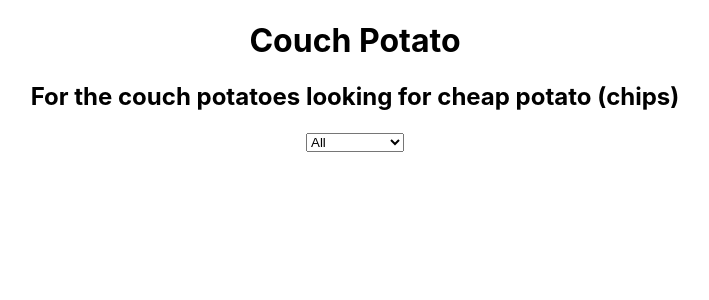
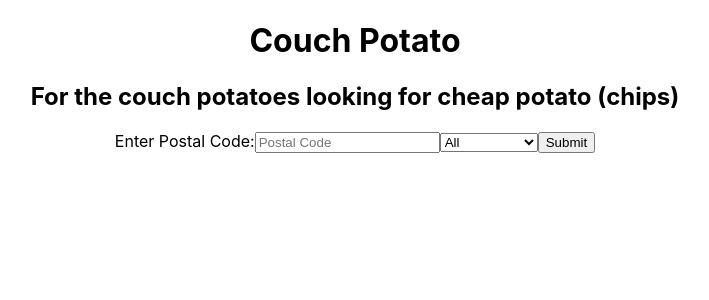
Before and after one commit to AndyHYNg/react-with-typescript, a React (Create React App) app: page / in a window 1280 px wide. Shown: the top 300 px of the page, without its empty margins (285-994 px from the left). Built offline with nearby package versions, Linux system fonts and the light colour scheme.

Commit message:
added strict typing for handle functions, added helper parse functions, in progress on TS Component declaration

```diff
--- a/src/App.tsx
+++ b/src/App.tsx
@@ -1,21 +1,43 @@
 import React, { Component } from 'react';
-import logo from './logo.svg';
 import './App.css';
 
-class App extends Component {
+interface appState {
+  searchRequest : string,
+  postalCode : string,
+  chipsList : array
+}
+
+class App extends Component<{}, { searchRequest : string, postalCode : string }> {
   constructor(props: any) {
     super(props);
     this.state = {
       searchRequest: "potato+chips",
       postalCode: "",
-      chipsList: [],
+      chipsList: []
     }
   }
 
-  handleChange = (e: any) => {
-    this.setState({
-      searchRequest: e.target.value
-    })
+  // we need to be explicit with e typing in TS
+  handleChange = (e: React.ChangeEvent<any>) => {
+    console.log(e.target.name);
+    (e.target.name === "chipBrand") ? this.setState({ searchRequest: e.target.value}) : this.setState({ postalCode: e.target.value});
+  }
+
+  // we need to be explicit with e typing in TS
+  // we don't need to technically gain anything from e as handleChange should have set the state with all the necessary information obtained from the form
+  handleSubmit = (e: React.FormEvent<HTMLFormElement>) => {
+    e.preventDefault();
+    this.getDeals();
+  }
+
+  getDeals = () => {
+    const fixedPostalCode = this.filterPostalCode(this.state.postalCode);
+    console.log(fixedPostalCode);
+  }
+
+  // remove whitespace in postal code
+  filterPostalCode = (postalCode: string) => {
+    return postalCode.replace(/\s/g, '');
   }
 
   render() {
@@ -23,28 +45,17 @@ class App extends Component {
       <div className="App">
         <h1>Couch Potato</h1>
         <h2>{`For the couch potatoes looking for cheap potato (chips)`}</h2>
-        <form action="" onChange={this.handleChange}>
+        <form action="" onSubmit={this.handleSubmit} onChange={this.handleChange}>
+          <label htmlFor="postalCode">Enter Postal Code:</label>
+          <input type="text" name="postalCode" className="postalCode" required={true} id="postalCode" placeholder="Postal Code" />
           <select name="chipBrand" id="brand">
             <option value="potato+chips" defaultValue="true">All</option>
             <option value="ruffles">Ruffles</option>
             <option value="miss+vickie">Miss Vickie's</option>
             <option value="lays">Lay's</option>
           </select>
+          <input type="submit" className="submit"/>
         </form>
-        {/* <header className="App-header">
-          <img src={logo} className="App-logo" alt="logo" />
-          <p>
-            Edit <code>src/App.tsx</code> and save to reload.
-          </p>
-          <a
-            className="App-link"
-            href="https://reactjs.org"
-            target="_blank"
-            rel="noopener noreferrer"
-          >
-            Learn React
-          </a>
-        </header> */}
       </div>
     );
   }
```
